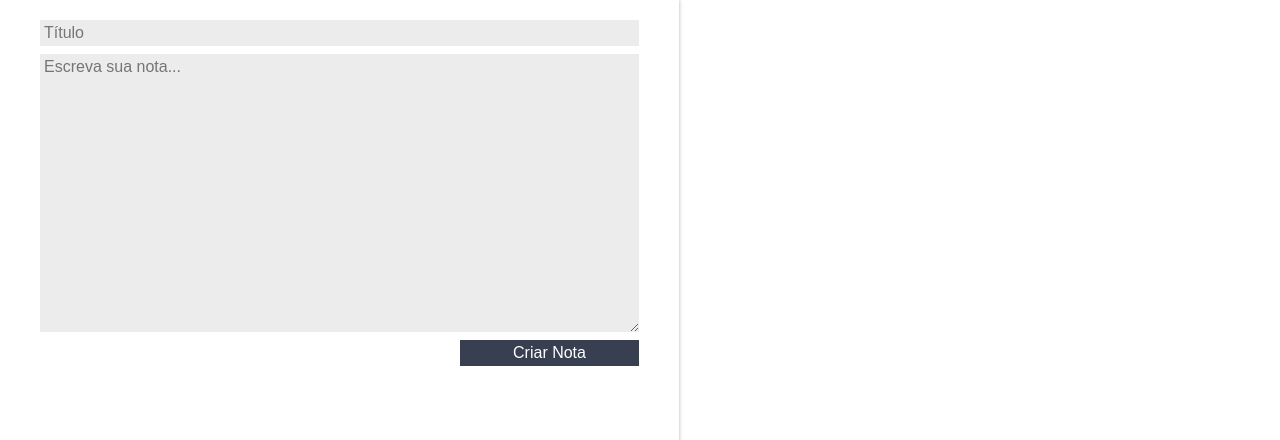
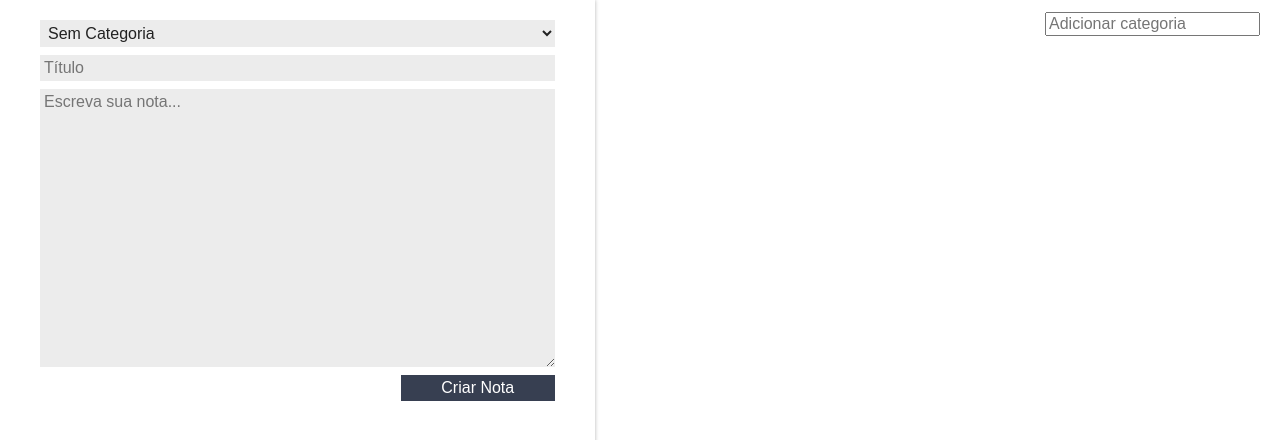
Before and after one commit to MatheusEli/ceep-react, a React (Create React App) app: page / in a window 1280 px wide. Shown: the top 440 px of the page. Built offline with nearby package versions, Linux system fonts and the light colour scheme.

Commit message:
criando categorias

```diff
--- a/src/App.js
+++ b/src/App.js
@@ -2,16 +2,19 @@ import React, { Component } from "react";
 import ListaDeNotas from "./components/ListaDeNotas";
 import FormularioCadastro from "./components/FormularioCadastro";
 import "./assets/App.css";
+import ListaDeCategorias from "./components/ListaDeCategorias";
 
 class App extends Component {
   state = {
     notas: [],
+    categorias: []
   };
 
-  criarNota(titulo, texto) {
+  criarNota(titulo, texto, categoria) {
     let nota = {
       titulo,
       texto,
+      categoria
     };
 
     let notas = [...this.state.notas, nota];
@@ -37,14 +40,26 @@ class App extends Component {
     });
   }
 
+  atualizarCategorias(nomeCategoria) {
+    let categorias = [...this.state.categorias, nomeCategoria];
+
+    this.setState({
+      categorias
+    });
+  }
+
   render() {
     return (
       <section className="conteudo">
-        <FormularioCadastro criarNota={this.criarNota.bind(this)} />
-        <ListaDeNotas
-          notas={this.state.notas}
-          deletarNota={this.deletarNota.bind(this)}
-        />
+        <FormularioCadastro categorias = {this.state.categorias} criarNota={this.criarNota.bind(this)} />
+
+        <main className="conteudo-principal">
+          <ListaDeCategorias categorias={this.state.categorias} adicionarCategoria={this.atualizarCategorias.bind(this)} />
+          <ListaDeNotas
+            notas={this.state.notas}
+            deletarNota={this.deletarNota.bind(this)}
+          />
+        </main>
       </section>
     );
   }
--- a/src/assets/App.css
+++ b/src/assets/App.css
@@ -2,6 +2,9 @@
   display: flex;
 }
 
+.conteudo-principal {
+  flex-grow: 3;
+}
 :root {
   --primaria: #58a4b0;
   --secundaria: #373f51;
--- a/src/components/CardNota/CardNota.jsx
+++ b/src/components/CardNota/CardNota.jsx
@@ -13,8 +13,9 @@ class CardNota extends Component {
         <header className="card-nota_cabecalho">
           <h3 className="card-nota_titulo">{this.props.nota.titulo}</h3>
         </header>
+        <DeleteSVG onClick={this.deletarNota.bind(this)} />
+        <h4>{this.props.categoria}</h4>
         <p className="card-nota_texto">{this.props.nota.texto}</p>
-        <DeleteSVG onClick={this.deletarNota.bind(this)} />
       </section>
     );
   }
--- a/src/components/FormularioCadastro/FormularioCadastro.jsx
+++ b/src/components/FormularioCadastro/FormularioCadastro.jsx
@@ -8,6 +8,7 @@ class FormularioCadastro extends Component {
 
     this.titulo = "";
     this.texto = "";
+    this.categoria = "Sem Categoria";
   }
 
   _handleMudancaTitulo(evento) {
@@ -18,15 +19,28 @@ class FormularioCadastro extends Component {
     this.texto = evento.target.value;
   }
 
+  _handleMudancaCategoria(evento){
+    evento.stopPropagation();
+    this.categoria = evento.target.value
+  }
+
   _criarNota(evento) {
     evento.preventDefault();
     evento.stopPropagation();
-    this.props.criarNota(this.titulo, this.texto);
+    this.props.criarNota(this.titulo, this.texto, this.categoria);
   }
 
   render() {
     return (
       <form className="form-cadastro " onSubmit={this._criarNota.bind(this)}>
+        <select onChange={this._handleMudancaCategoria.bind(this)} className="form-cadastro_input">
+          <option>Sem Categoria</option>
+          {this.props.categorias.map((categoria, index) => {
+            return (
+              <option key={index}>{categoria}</option>
+            );
+          })}
+        </select>
         <input
           type="text"
           placeholder="Título"
--- /dev/null
+++ b/src/components/ListaDeCategorias/ListaDeCategorias.css
@@ -0,0 +1,21 @@
+.lista-categorias{
+    display: flex;
+    flex-direction: row;
+    margin-top: 12px;
+}
+.lista-categorias_lista{
+    flex: 1;
+    display: flex;
+    flex-direction: row;
+    justify-content: space-evenly;
+}
+.lista-categorias_item{
+    background-color: var(--secundaria);
+    color: white;
+    padding: 4px 8px;
+    border-radius: 10px;
+    font-family: Arial, Helvetica, sans-serif;
+}
+.lista-categorias_input{
+    margin-right: 20px;
+}
--- /dev/null
+++ b/src/components/ListaDeCategorias/ListaDeCategorias.jsx
@@ -0,0 +1,42 @@
+import React, { Component } from "react";
+import './ListaDeCategorias.css';
+
+class ListaDeCategorias extends Component {
+
+    constructor() {
+        super();
+    }
+
+    _handleEventoInput(e) {
+
+        if(e.key == 'Enter'){
+            this.props.adicionarCategoria(e.target.value);
+        }
+
+    }
+
+    render() {
+        return (
+            <section className="lista-categorias">
+
+                <ul className="lista-categorias_lista">
+                    {this.props.categorias.map((categoria, index) => {
+                        return (
+                        <li key = {index} className="lista-categorias_item">{categoria}</li>
+                        );
+                    })}
+                </ul>
+
+                <input
+                    className="lista-categorias_input"
+                    placeholder="Adicionar categoria"
+                    type="text"
+                    onKeyUp={this._handleEventoInput.bind(this)}
+                />
+
+            </section>
+        );
+    }
+}
+
+export default ListaDeCategorias;
--- /dev/null
+++ b/src/components/ListaDeCategorias/index.js
@@ -0,0 +1,2 @@
+import ListaDeCategorias from "./ListaDeCategorias";
+export default ListaDeCategorias;
--- a/src/components/ListaDeNotas/ListaDeNotas.jsx
+++ b/src/components/ListaDeNotas/ListaDeNotas.jsx
@@ -4,13 +4,12 @@ import "./ListaDeNotas.css";
 
 class ListaDeNotas extends Component {
   render() {
-    console.log(this.props.notas);
     return (
       <ul className="lista-notas">
         {this.props.notas.map((nota, index) => {
           return (
             <li className="lista-notas_item" key={index}>
-              <CardNota nota={nota} deletarNota={this.props.deletarNota} indice={index}/>
+              <CardNota categoria={nota.categoria} nota={nota} deletarNota={this.props.deletarNota} indice={index}/>
             </li>
           );
         })}
```
Lines whose indentation alone changed are shown as unchanged.
